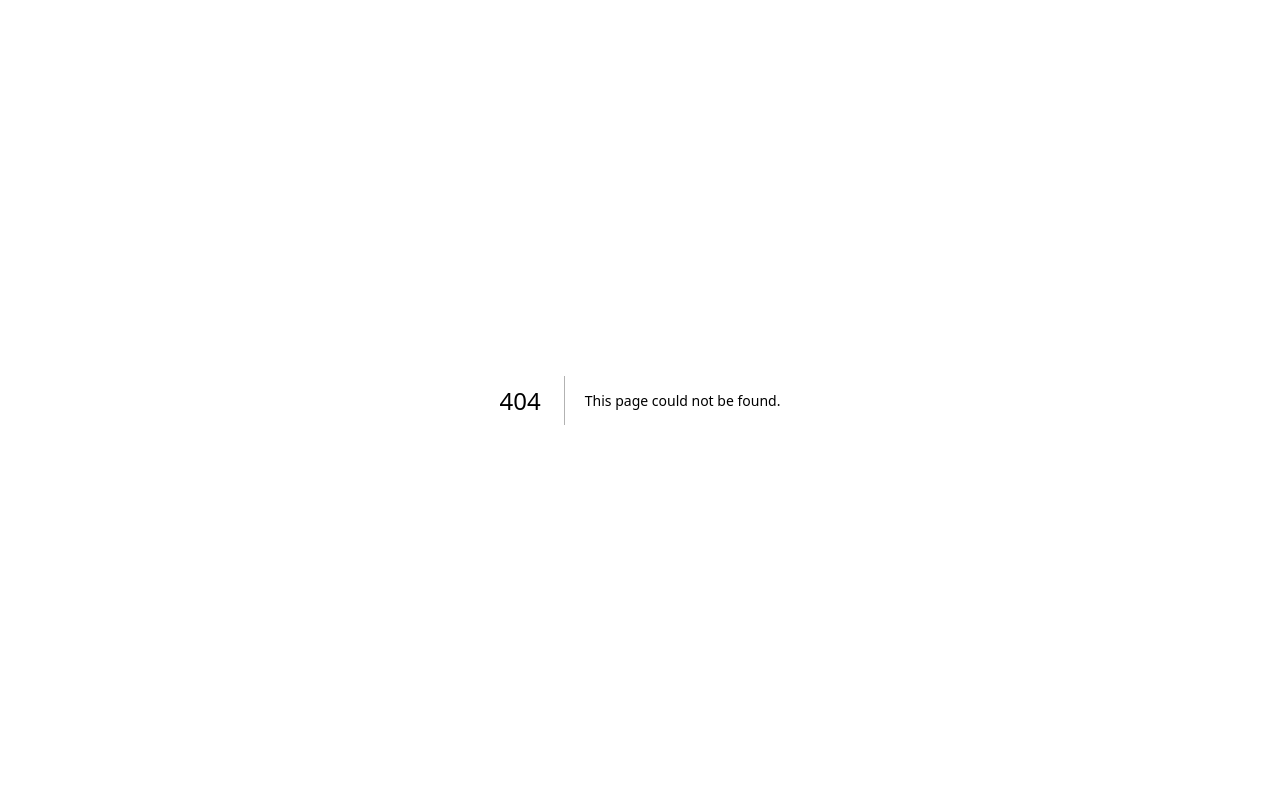
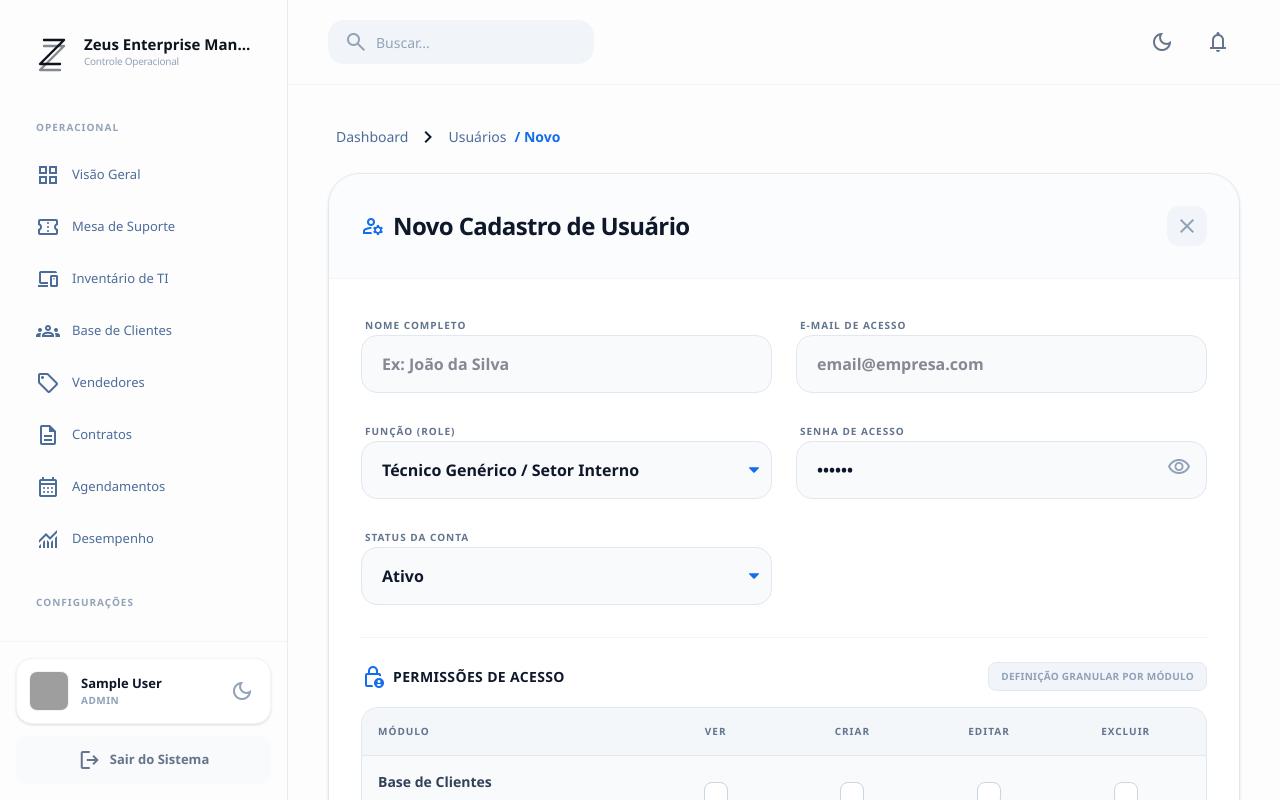
Before and after one commit to TheusCampos/Sistema-gest-o-software-house-NEXT, a Next.js app: page /pages/users/new in a window 1280 px wide. Before the commit this address had no page. Built offline with nearby package versions, Linux system fonts and the light colour scheme; sample sign-in values are in the browser's storage; grey boxes are pictures that could not be loaded.

Commit message:
Foi retirado o modal e feito melhoria no layout do campos cadastro de usuarios

```diff
--- a/src/app/pages/layout.tsx
+++ b/src/app/pages/layout.tsx
@@ -67,7 +67,7 @@ export default function AuthLayout({ children }: { children: React.ReactNode })
 
             <div className="flex-1 flex flex-col w-full h-full transition-all duration-300 md:pl-72">
                 <TopBar />
-                <main className="flex-1 p-6 md:p-10 relative overflow-y-auto custom-scrollbar">
+                <main className="flex-1 p-6 md:p-10 overflow-y-auto custom-scrollbar">
                     {children}
                 </main>
             </div>
--- /dev/null
+++ b/src/app/pages/users/[id]/page.tsx
@@ -0,0 +1,48 @@
+'use client';
+import { useParams, useSearchParams } from 'next/navigation';
+import { useEffect, useState } from 'react';
+import { UserForm } from '@/components/business/users/UserForm';
+import { useUsersStore } from '@/stores/usersStore';
+import { useAuthStore } from '@/stores/authStore';
+import { User } from '@/types';
+
+export default function EditUserPage() {
+    const params = useParams();
+    const searchParams = useSearchParams();
+    const isReadOnly = searchParams.get('readOnly') === 'true';
+
+    const { users, saveUser, fetchUsers } = useUsersStore();
+    const currentUser = useAuthStore(s => s.currentUser);
+    const [user, setUser] = useState<User | null>(null);
+
+    useEffect(() => {
+        if (currentUser?.tenantId && users.length === 0) {
+            fetchUsers(currentUser.tenantId);
+        }
+    }, [currentUser, users.length, fetchUsers]);
+
+    useEffect(() => {
+        const found = users.find(u => u.id === params.id);
+        if (found) {
+            setUser(found);
+        }
+    }, [params.id, users]);
+
+    const handleSave = async (payload: User) => {
+        if (!currentUser?.tenantId) return;
+        await saveUser({ ...payload, tenantId: currentUser.tenantId });
+    };
+
+    if (!user && users.length > 0) {
+        return <div className="p-8 text-center">Usuário não encontrado.</div>;
+    }
+
+    if (!user) {
+        return <div className="p-8 text-center flex items-center justify-center gap-3">
+            <div className="w-5 h-5 border-2 border-primary border-t-transparent rounded-full animate-spin"></div>
+            Carregando usuário...
+        </div>;
+    }
+
+    return <UserForm onSave={handleSave} editingUser={user} isReadOnly={isReadOnly} />;
+}
--- /dev/null
+++ b/src/app/pages/users/new/page.tsx
@@ -0,0 +1,17 @@
+'use client';
+import { UserForm } from '@/components/business/users/UserForm';
+import { useUsersStore } from '@/stores/usersStore';
+import { useAuthStore } from '@/stores/authStore';
+import { User } from '@/types';
+
+export default function NewUserPage() {
+    const { saveUser } = useUsersStore();
+    const currentUser = useAuthStore(s => s.currentUser);
+
+    const handleSave = async (payload: User) => {
+        if (!currentUser?.tenantId) return;
+        await saveUser({ ...payload, tenantId: currentUser.tenantId });
+    };
+
+    return <UserForm onSave={handleSave} />;
+}
--- a/src/app/pages/users/page.tsx
+++ b/src/app/pages/users/page.tsx
@@ -8,10 +8,9 @@ import PageHeader from "@/components/composite/PageHeader";
 import DeleteWithReasonModal from "@/components/composite/DeleteWithReasonModal";
 import { useDeleteModal } from "@/hooks/useDeleteModal";
 
-// Novos Componentes Modulares
 import { UserMetrics } from "@/components/business/users/UserMetrics";
 import { UserListTable } from "@/components/business/users/UserListTable";
-import { UserFormModal } from "@/components/business/users/UserFormModal";
+import Link from "next/link";
 
 export default function UsersPage() {
   const currentUser = useAuthStore((s) => s.currentUser);
@@ -25,35 +24,8 @@ export default function UsersPage() {
 
   const { deleteModal, openDeleteModal, closeDeleteModal, setReason, isReasonValid } = useDeleteModal();
 
-  const [isModalOpen, setIsModalOpen] = useState(false);
   const [searchTerm, setSearchTerm] = useState("");
-  const [editingUser, setEditingUser] = useState<User | null>(null);
-  const [isReadOnly, setIsReadOnly] = useState(false);
 
-  // Carrega usuários ao montar ou quando o tenantId mudar
-  useEffect(() => {
-    if (currentUser?.tenantId) {
-      fetchUsers(currentUser.tenantId);
-    }
-  }, [currentUser?.tenantId, fetchUsers]);
-
-  const handleNewUser = () => {
-    setEditingUser(null);
-    setIsReadOnly(false);
-    setIsModalOpen(true);
-  };
-
-  const handleView = (user: User) => {
-    setEditingUser(user);
-    setIsReadOnly(true);
-    setIsModalOpen(true);
-  };
-
-  const handleEdit = (user: User) => {
-    setEditingUser(user);
-    setIsReadOnly(false);
-    setIsModalOpen(true);
-  };
 
   const handleDeleteClick = (user: User) => {
     openDeleteModal(user.id, user.name);
@@ -70,21 +42,13 @@ export default function UsersPage() {
     }
   };
 
-  const handleSave = async (payload: User) => {
-    if (!currentUser?.tenantId) {
-      alert("Sessão inválida. Faça login novamente.");
-      return;
+  // Carrega usuários ao montar ou quando o tenantId mudar
+  useEffect(() => {
+    if (currentUser?.tenantId) {
+      fetchUsers(currentUser.tenantId);
     }
+  }, [currentUser?.tenantId, fetchUsers]);
 
-    // Garantir que o tenantId esteja no payload
-    const finalPayload = {
-      ...payload,
-      tenantId: currentUser.tenantId,
-    };
-
-    await saveUser(finalPayload);
-    setIsModalOpen(false);
-  };
 
   return (
     <div className="space-y-6 animate-fadeIn">
@@ -92,13 +56,13 @@ export default function UsersPage() {
         title="Usuários e Permissões"
         subtitle="Controle quem acessa a plataforma e seus níveis de privilégio."
       >
-        <button
-          onClick={handleNewUser}
+        <Link
+          href="/pages/users/new"
           className="flex cursor-pointer items-center justify-center rounded-xl h-12 px-6 bg-primary text-white text-sm font-bold shadow-md hover:bg-blue-700 transition-all gap-2 active:scale-95"
         >
           <span className="material-symbols-outlined text-lg">person_add</span>
           Novo Usuário
-        </button>
+        </Link>
       </PageHeader>
 
       <UserMetrics users={users} />
@@ -108,20 +72,12 @@ export default function UsersPage() {
           users={users}
           searchTerm={searchTerm}
           onSearchChange={setSearchTerm}
-          onView={handleView}
-          onEdit={handleEdit}
           onDelete={handleDeleteClick}
           isLoading={isUsersLoading}
         />
       </div>
 
-      <UserFormModal
-        isOpen={isModalOpen}
-        onClose={() => setIsModalOpen(false)}
-        onSave={handleSave}
-        editingUser={editingUser}
-        isReadOnly={isReadOnly}
-      />
+
 
       <DeleteWithReasonModal
         isOpen={deleteModal.isOpen}
--- a/src/components/business/users/UserFormModal.tsx
+++ b/src/components/business/users/UserForm.tsx
@@ -5,22 +5,21 @@ import { User, UserPermissions, CRUDPermissions } from "@/types";
 import { EMPTY_PERMISSIONS, PERMISSIONS_TEMPLATES } from "@/permissions";
 import { UserPermissionsGrid } from "@/components/business/UserPermissionsGrid";
 import { userSchema, UserFormData } from "@/resources/users/schemas";
+import Link from "next/link";
+import { useRouter } from "next/navigation";
 
-interface UserFormModalProps {
-  isOpen: boolean;
-  onClose: () => void;
+interface UserFormProps {
   onSave: (data: User) => Promise<void>;
   editingUser?: User | null;
   isReadOnly?: boolean;
 }
 
-export const UserFormModal: React.FC<UserFormModalProps> = ({
-  isOpen,
-  onClose,
+export const UserForm: React.FC<UserFormProps> = ({
   onSave,
   editingUser,
   isReadOnly = false,
 }) => {
+  const router = useRouter();
   const [showPassword, setShowPassword] = useState(false);
 
   const {
@@ -66,7 +65,7 @@ export const UserFormModal: React.FC<UserFormModalProps> = ({
         permissions: JSON.parse(JSON.stringify(EMPTY_PERMISSIONS)),
       });
     }
-  }, [editingUser, reset, isOpen]);
+  }, [editingUser, reset]);
 
   const handleRoleChange = (e: React.ChangeEvent<HTMLSelectElement>) => {
     const newRole = e.target.value as User["role"];
@@ -133,7 +132,7 @@ export const UserFormModal: React.FC<UserFormModalProps> = ({
 
     try {
       await onSave(payload);
-      onClose();
+      router.push("/pages/users");
     } catch (error: any) {
       console.error("Erro ao salvar usuário:", error);
       const apiMessage = error.response?.data?.message || error.message || "Erro desconhecido";
@@ -141,13 +140,18 @@ export const UserFormModal: React.FC<UserFormModalProps> = ({
     }
   };
 
-  if (!isOpen) return null;
+  return (
+    <div className="w-full max-w-[1000px] mx-auto flex flex-col gap-6 animate-fadeIn pb-12">
+      <nav className="flex items-center gap-2 text-sm px-2">
+        <Link href="/dashboard" className="text-[#4c6c9a] dark:text-slate-400 hover:text-primary font-medium">Dashboard</Link>
+        <span className="material-symbols-outlined text-xs">chevron_right</span>
+        <Link href="/pages/users" className="text-[#4c6c9a] dark:text-slate-400 hover:text-primary font-medium">Usuários</Link>
+        <span className="text-primary font-bold">/ {editingUser ? (isReadOnly ? 'Visualizar' : 'Editar') : 'Novo'}</span>
+      </nav>
 
-  return (
-    <div className="fixed inset-0 z-50 flex items-center justify-center p-4 bg-slate-900/60 backdrop-blur-sm animate-fadeIn">
-      <div className="bg-white dark:bg-slate-900 rounded-[2rem] shadow-2xl border border-slate-200 dark:border-slate-800 w-full max-w-4xl max-h-[90vh] flex flex-col overflow-hidden animate-dropIn">
-        <div className="p-8 border-b border-slate-100 dark:border-slate-800 flex justify-between items-center shrink-0">
-          <h3 className="text-2xl font-black text-slate-900 dark:text-white flex items-center gap-2 tracking-tight">
+      <div className="bg-white dark:bg-slate-900 rounded-[2rem] shadow-sm border border-slate-200 dark:border-slate-800 flex flex-col overflow-hidden animate-dropIn">
+        <div className="p-4 sm:p-8 border-b border-slate-100 dark:border-slate-800 flex justify-between items-center shrink-0 bg-slate-50/50 dark:bg-slate-800/30">
+          <h3 className="text-lg sm:text-2xl font-black text-slate-900 dark:text-white flex items-center gap-2 tracking-tight">
             <span className="material-symbols-outlined text-primary">
               manage_accounts
             </span>
@@ -157,17 +161,17 @@ export const UserFormModal: React.FC<UserFormModalProps> = ({
                 ? "Editar Usuário & Permissões"
                 : "Novo Cadastro de Usuário"}
           </h3>
-          <button
-            onClick={onClose}
-            className="text-slate-400 hover:text-slate-600 dark:hover:text-slate-200"
+          <Link
+            href="/pages/users"
+            className="w-10 h-10 flex items-center justify-center text-slate-400 hover:text-slate-600 dark:hover:text-slate-200 bg-slate-100 dark:bg-slate-800 rounded-xl"
           >
             <span className="material-symbols-outlined text-[24px]">
               close
             </span>
-          </button>
+          </Link>
         </div>
 
-        <div className="flex-1 overflow-y-auto p-8 custom-scrollbar">
+        <div className="flex-1 overflow-y-auto p-4 sm:p-8 custom-scrollbar">
           <form id="userForm" onSubmit={handleSubmit(onFormSubmit)} className="space-y-8">
             <div className="grid grid-cols-1 md:grid-cols-2 gap-6">
               <div className="space-y-1">
@@ -269,14 +273,13 @@ export const UserFormModal: React.FC<UserFormModalProps> = ({
           </form>
         </div>
 
-        <div className="p-8 border-t border-slate-100 dark:border-slate-800 flex justify-end gap-3 bg-slate-50 dark:bg-slate-900/50 rounded-b-[2rem]">
-          <button
-            type="button"
-            onClick={onClose}
-            className="px-6 py-3 text-xs font-black uppercase tracking-widest text-slate-600 dark:text-slate-400 hover:bg-slate-200 dark:hover:bg-slate-800 rounded-xl transition-colors"
+        <div className="p-4 sm:p-8 border-t border-slate-100 dark:border-slate-800 flex justify-end gap-3 bg-slate-50 dark:bg-slate-900/50 rounded-b-[2rem]">
+          <Link
+            href="/pages/users"
+            className="px-6 py-3 text-xs font-black uppercase tracking-widest text-slate-600 dark:text-slate-400 hover:bg-slate-200 dark:hover:bg-slate-800 rounded-xl transition-colors flex items-center justify-center"
           >
-            {isReadOnly ? "Fechar" : "Cancelar"}
-          </button>
+            {isReadOnly ? "Voltar" : "Cancelar"}
+          </Link>
           {!isReadOnly && (
             <button
               type="submit"
--- a/src/components/business/users/UserListTable.tsx
+++ b/src/components/business/users/UserListTable.tsx
@@ -1,12 +1,11 @@
 import React from 'react';
+import Link from 'next/link';
 import { User } from '@/types';
 
 interface UserListTableProps {
     users: User[];
     searchTerm: string;
     onSearchChange: (value: string) => void;
-    onView: (user: User) => void;
-    onEdit: (user: User) => void;
     onDelete: (user: User) => void;
     isLoading: boolean;
 }
@@ -15,8 +14,6 @@ export const UserListTable: React.FC<UserListTableProps> = ({
     users,
     searchTerm,
     onSearchChange,
-    onView,
-    onEdit,
     onDelete,
     isLoading
 }) => {
@@ -205,24 +202,24 @@ export const UserListTable: React.FC<UserListTableProps> = ({
                                             </td>
                                             <td className="px-0 md:px-8 py-2 md:py-[6px] w-full md:w-32 md:shrink-0 text-right flex items-center justify-end">
                                                 <div className="flex items-center justify-end gap-1 w-full">
-                                                    <button
-                                                        onClick={() => onView(user)}
-                                                        className="p-2 text-slate-400 hover:text-primary transition-colors"
+                                                    <Link
+                                                        href={`/pages/users/${user.id}?readOnly=true`}
+                                                        className="p-2 text-slate-400 hover:text-primary transition-colors flex items-center justify-center"
                                                         title="Visualizar"
                                                     >
                                                         <span className="material-symbols-outlined text-[20px]">
                                                             visibility
                                                         </span>
-                                                    </button>
-                                                    <button
-                                                        onClick={() => onEdit(user)}
-                                                        className="p-2 text-slate-400 hover:text-amber-500 transition-colors"
+                                                    </Link>
+                                                    <Link
+                                                        href={`/pages/users/${user.id}`}
+                                                        className="p-2 text-slate-400 hover:text-amber-500 transition-colors flex items-center justify-center"
                                                         title="Editar"
                                                     >
                                                         <span className="material-symbols-outlined text-[20px]">
                                                             edit
                                                         </span>
-                                                    </button>
+                                                    </Link>
                                                     <button
                                                         onClick={() => onDelete(user)}
                                                         className="p-2 text-slate-400 hover:text-rose-600 transition-colors"
--- a/src/components/layout/TopBar.tsx
+++ b/src/components/layout/TopBar.tsx
@@ -18,7 +18,7 @@ const TopBar: React.FC = () => {
                 </button>
 
                 {/* Campo de busca (atualmente apenas visual / placeholder) */}
-                <div className="relative w-full max-w-[280px]">
+                <div className="hidden sm:block relative w-full max-w-[280px]">
                     <span className="material-symbols-outlined absolute left-4 top-1/2 -translate-y-1/2 text-[#94a3b8] text-[20px]">search</span>
                     <input
                         className="w-full h-11 pl-12 pr-4 bg-[#f1f5f9] dark:bg-slate-800 border-none rounded-2xl text-[14px] font-medium placeholder:text-[#94a3b8] dark:text-slate-200 focus:ring-2 focus:ring-[#e2e8f0] focus:outline-none transition-all"
```
